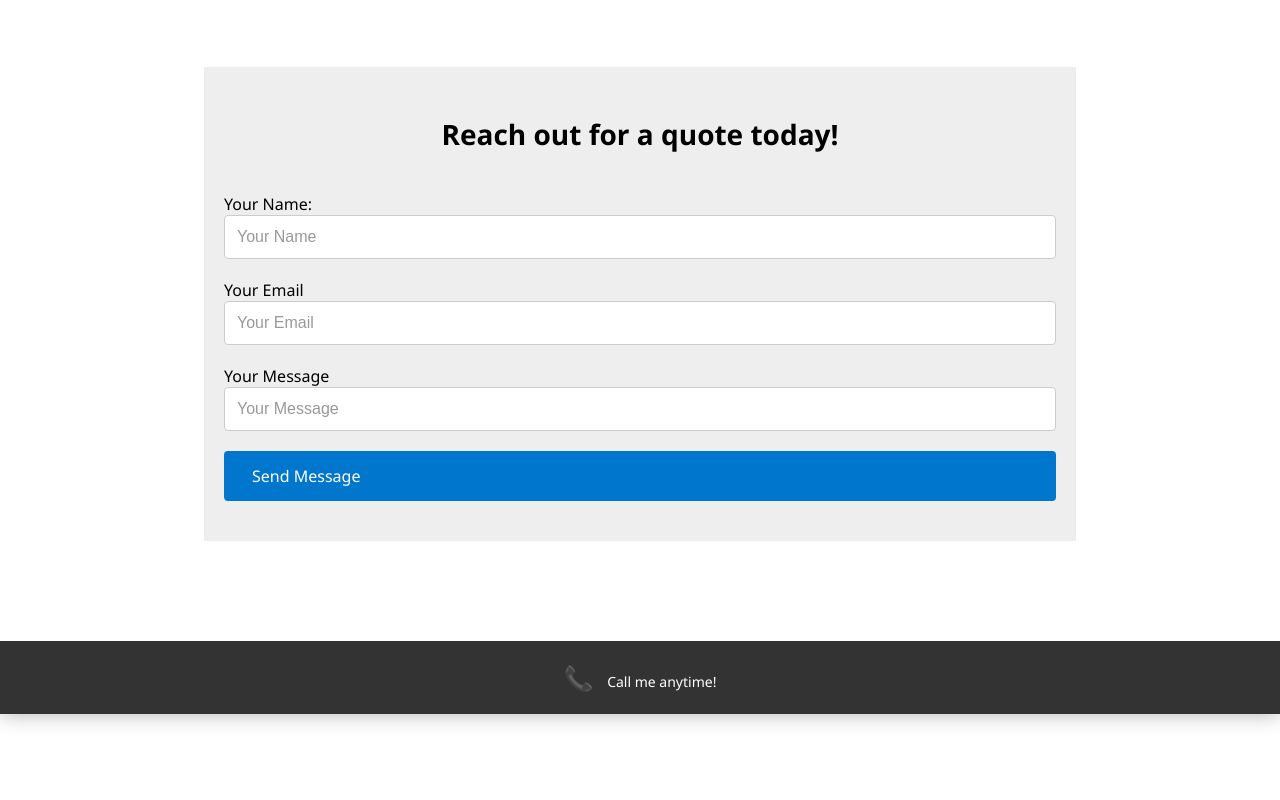
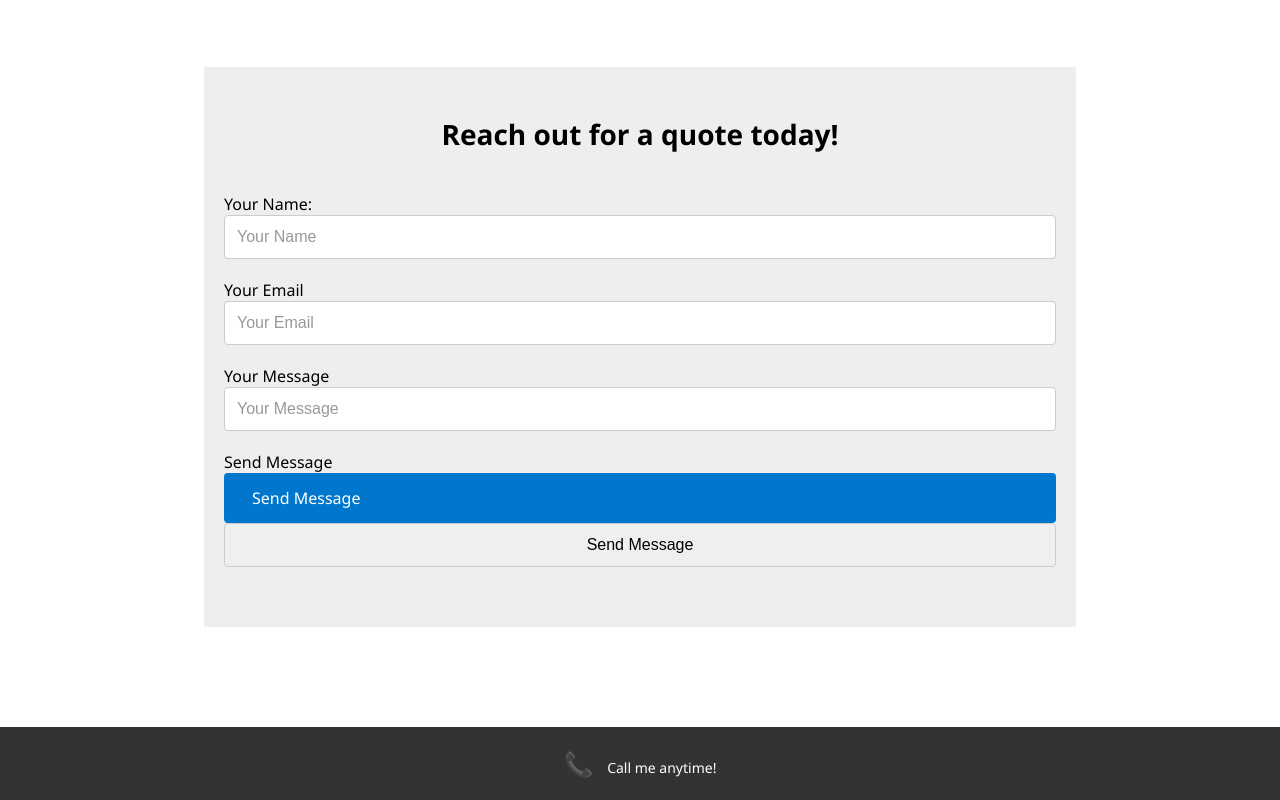
Before and after one commit to awitherow24/m5-hw5-witherow-ashley, a plain HTML site: page index.html in a window 1280 px wide. Shown: the part 1242-2042 px from the top of the page. Before the commit the page ends 1956 px from the top, so only its background shows below. Drawn offline with Linux system fonts and the light colour scheme.

Commit message:
added button type and added to readme

```diff
--- a/index.html
+++ b/index.html
@@ -55,8 +55,9 @@
         <input id="Your Email" type="email" placeholder="Your Email" />
         <label for="Your Message">Your Message</label>
         <input id="Your Message" rows="10" placeholder="Your Message"></textarea>
-        <label for="Send Message"></label>
+        <label for="Send Message">Send Message</label>
         <div class="submit-btn">Send Message</div>
+        <input type="submit" value="Send Message">
       </form>
     </div>
 
```
Also changed, not shown: 1 other file.
